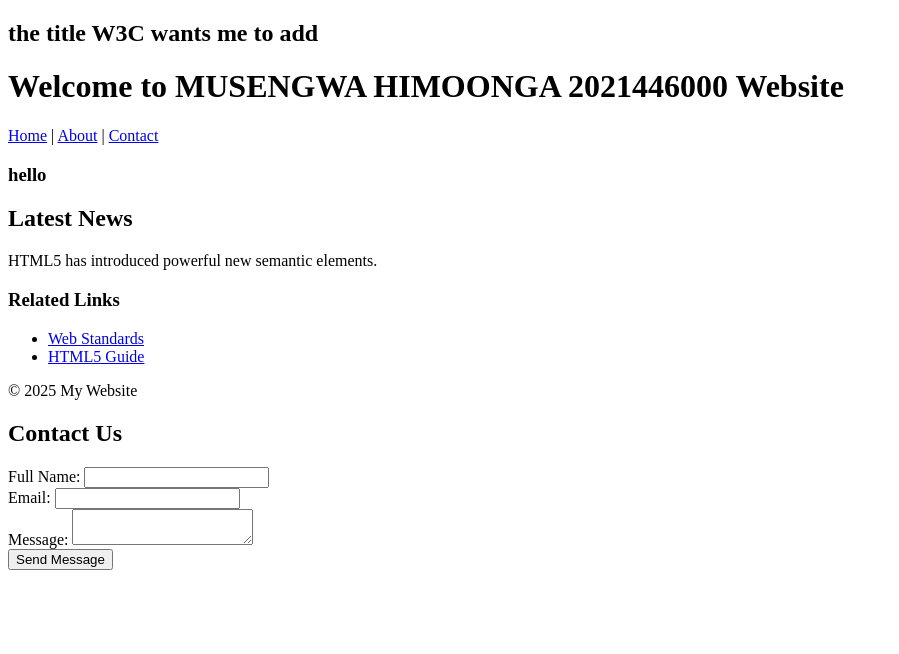
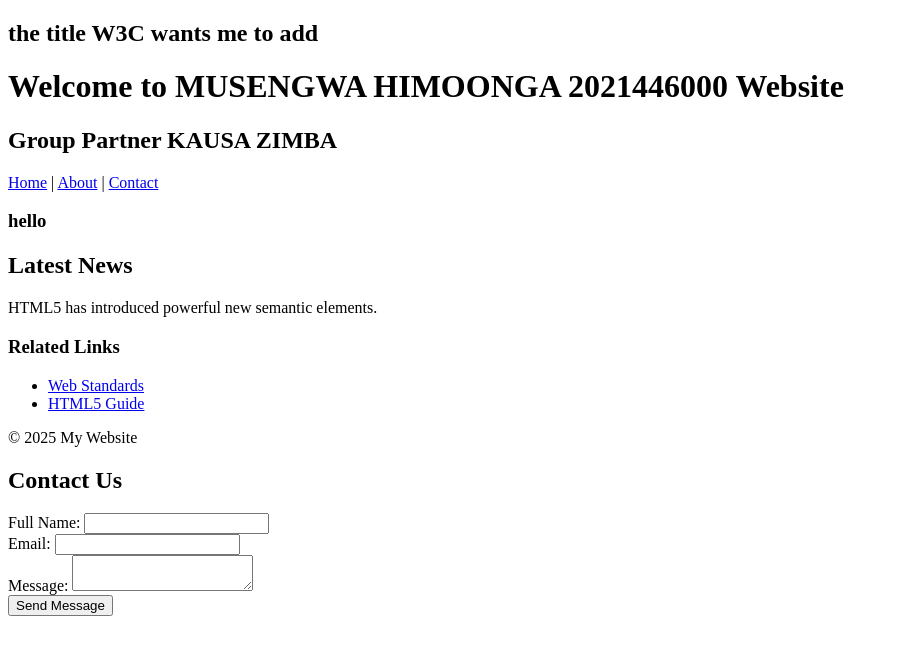
Before and after one commit to Musengwa/lab2-html, a plain HTML site: page index.html in a window 1280 px wide. Shown: the whole page, without its empty margins (0-899 px from the left). Drawn offline with Linux system fonts and the light colour scheme.

Commit message:
New feature

```diff
--- a/index.html
+++ b/index.html
@@ -10,6 +10,7 @@
     <h2>the title W3C wants me to add</h2>
     <header>
         <h1>Welcome to MUSENGWA HIMOONGA 2021446000 Website</h1>
+        <h2>Group Partner KAUSA ZIMBA</h2>
         <nav>
             <a href="#">Home</a> |
             <a href="#">About</a> |
```
